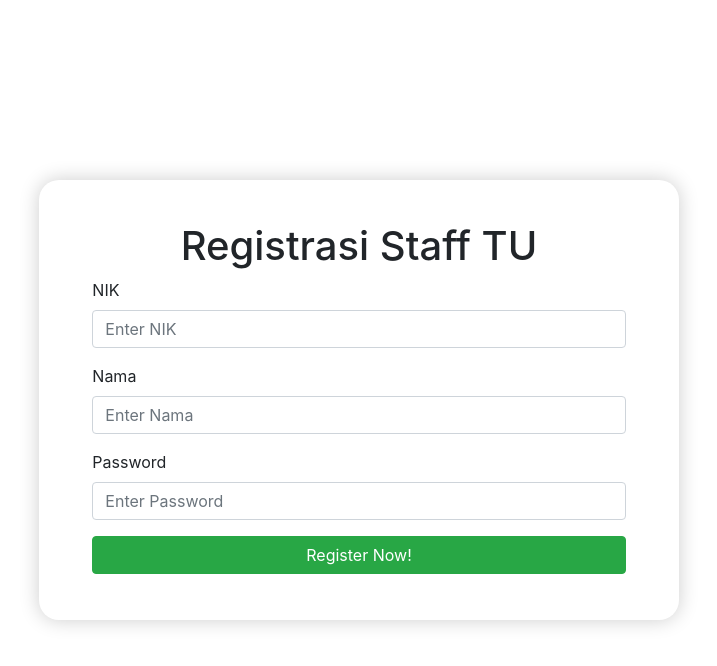
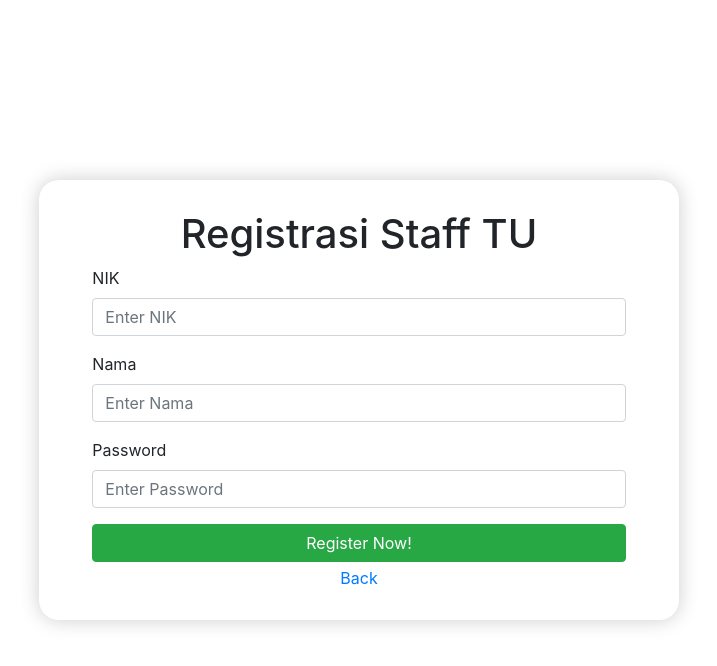
Before and after one commit to Ananda-Archive/SIKAP, a CodeIgniter app: page /SIKAP/regis/daftartu in a window 1280 px wide. Shown: the top 666 px of the page, without its empty margins (281-998 px from the left). Run offline with CodeIgniter, Linux system fonts and the light colour scheme.

Commit message:
regis module update

```diff
--- a/application/views/daftartu.php
+++ b/application/views/daftartu.php
@@ -40,6 +40,11 @@
                                     ?>
                                 </div>
                             </div>
+                            <div class="row">
+                                <div class="back-link col-12 d-flex justify-content-center align-items-center">
+                                    <p><a href=" <?php echo base_url('login') ?>  ">Back</a></p>
+                                </div>
+                            </div>
                         </form>
                     </div>
                 </div>
--- a/assets/css/style.css
+++ b/assets/css/style.css
@@ -30,3 +30,7 @@
     margin-bottom: 0 !important;
     text-align: right;
 }
+
+.back-link, .back-link p {
+    margin: 0px !important;
+}
```
